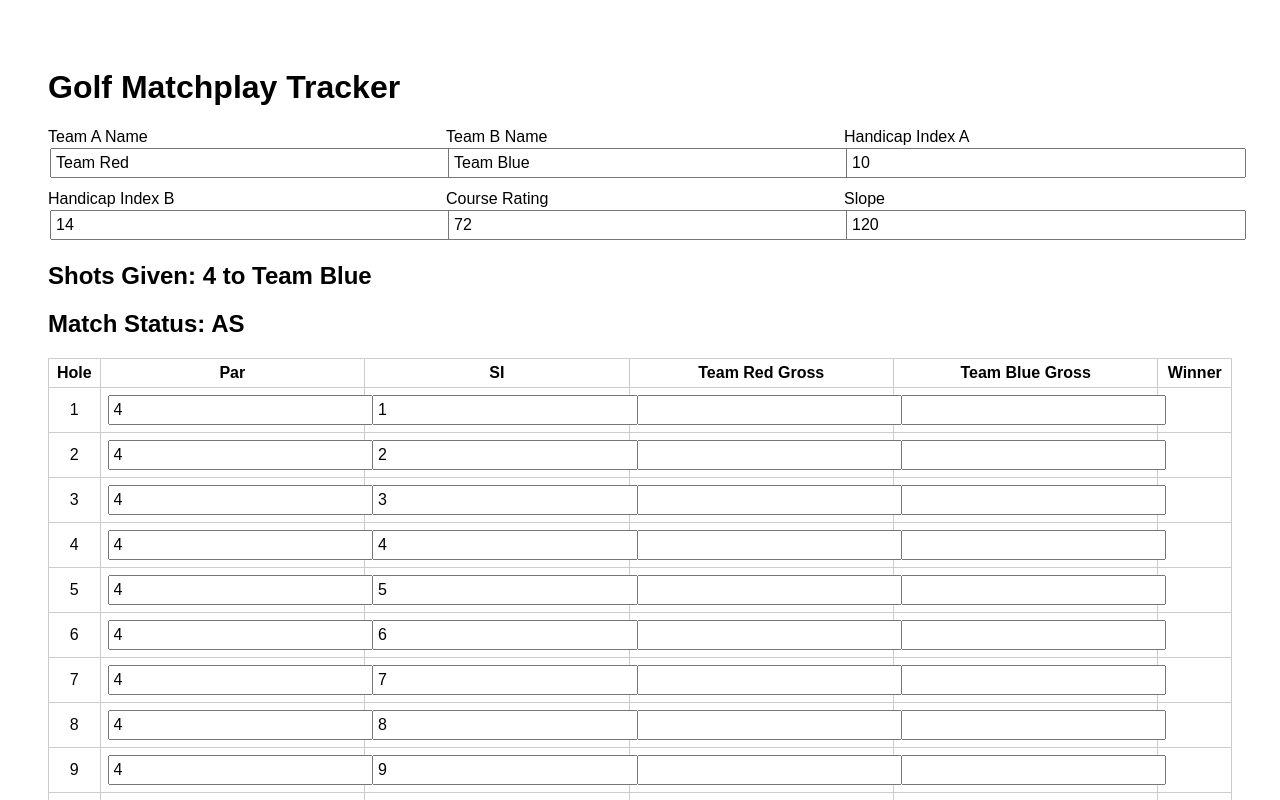
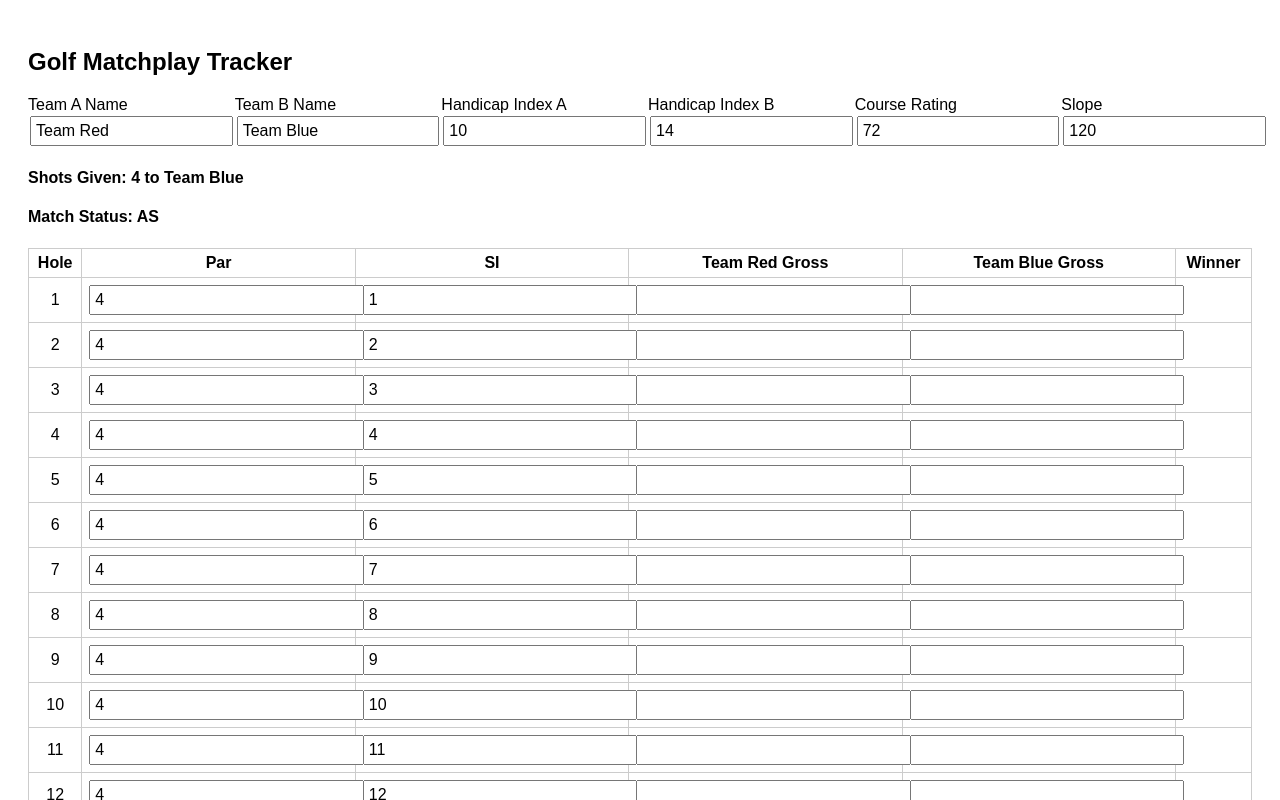
Before and after one commit to ciaranlk/GolfMatchTracker_manual, a React (Vite) app: page / in a window 1280 px wide. Shown: the top 800 px of the page. Built offline with nearby package versions, Linux system fonts and the light colour scheme.

Commit message:
Refactor App component for better state management

```diff
--- a/src/App.jsx
+++ b/src/App.jsx
@@ -1,100 +1,110 @@
 import React, { useState } from 'react';
 import './App.css';
 
-const defaultCourse = Array.from({ length: 18 }, (_, i) => ({
-  hole: i + 1,
-  par: 4,
-  si: i + 1
-}));
+function App() {
+  const initialHoles = Array.from({ length: 18 }, (_, i) => ({
+    hole: i + 1,
+    par: 4,
+    si: i + 1,
+    redGross: '',
+    blueGross: '',
+  }));
 
-export default function App() {
-  const [teamAName, setTeamAName] = useState("Team Red");
-  const [teamBName, setTeamBName] = useState("Team Blue");
-  const [handicapIndexA, setHandicapIndexA] = useState(10);
-  const [handicapIndexB, setHandicapIndexB] = useState(14);
+  const [teamA, setTeamA] = useState('Team Red');
+  const [teamB, setTeamB] = useState('Team Blue');
+  const [handicapA, setHandicapA] = useState(10);
+  const [handicapB, setHandicapB] = useState(14);
+  const [courseRating, setCourseRating] = useState(72);
   const [slope, setSlope] = useState(120);
-  const [rating, setRating] = useState(72);
-  const [course, setCourse] = useState(defaultCourse);
-  const [scores, setScores] = useState(Array(18).fill({ a: '', b: '' }));
-  const [winners, setWinners] = useState(Array(18).fill(null));
+  const [holes, setHoles] = useState(initialHoles);
 
-  const calcPlayingHandicap = (index) => Math.round((index * slope) / 113);
+  const diff = Math.abs(handicapA - handicapB);
+  const shotsGivenTo = handicapA < handicapB ? teamB : teamA;
 
-  const shotsA = calcPlayingHandicap(handicapIndexA);
-  const shotsB = calcPlayingHandicap(handicapIndexB);
-  const shotDiff = Math.abs(shotsA - shotsB);
-  const shotsGivenTo = shotsA > shotsB ? 'A' : 'B';
+  const sortedBySI = [...holes].sort((a, b) => a.si - b.si);
+  const holesToApplyShots = sortedBySI.slice(0, diff).map(h => h.hole);
 
-  const siHoles = [...course].sort((a, b) => a.si - b.si).slice(0, shotDiff).map(h => h.hole);
-
-  const getNetScore = (raw, hole, player) => {
-    if (raw === '') return null;
-    let net = parseInt(raw);
-    if (shotsGivenTo === 'A' && player === 'A' && siHoles.includes(hole)) net -= 1;
-    if (shotsGivenTo === 'B' && player === 'B' && siHoles.includes(hole)) net -= 1;
-    return net;
+  const getNetScore = (gross, shots) => {
+    const parsed = parseInt(gross);
+    return isNaN(parsed) ? null : parsed - shots;
   };
 
-  const updateScore = (i, player, value) => {
-    const newScores = [...scores];
-    newScores[i] = { ...newScores[i], [player]: value };
-    setScores(newScores);
+  const getHoleWinner = (hole) => {
+    const redGross = parseInt(hole.redGross);
+    const blueGross = parseInt(hole.blueGross);
+    if (isNaN(redGross) || isNaN(blueGross)) return '';
 
-    const netA = getNetScore(newScores[i].a, i + 1, 'A');
-    const netB = getNetScore(newScores[i].b, i + 1, 'B');
+    const redShots = shotsGivenTo === teamA && holesToApplyShots.includes(hole.hole) ? 1 : 0;
+    const blueShots = shotsGivenTo === teamB && holesToApplyShots.includes(hole.hole) ? 1 : 0;
 
-    if (netA == null || netB == null) {
-      setWinners(prev => {
-        const copy = [...prev];
-        copy[i] = null;
-        return copy;
-      });
-    } else if (netA < netB) {
-      setWinners(prev => {
-        const copy = [...prev];
-        copy[i] = 'A';
-        return copy;
-      });
-    } else if (netB < netA) {
-      setWinners(prev => {
-        const copy = [...prev];
-        copy[i] = 'B';
-        return copy;
-      });
-    } else {
-      setWinners(prev => {
-        const copy = [...prev];
-        copy[i] = 'Halved';
-        return copy;
-      });
-    }
+    const redNet = redGross - redShots;
+    const blueNet = blueGross - blueShots;
+
+    if (redNet < blueNet) return teamA;
+    if (blueNet < redNet) return teamB;
+    return 'Tie';
   };
 
-  const runningResult = () => {
-    let score = 0;
-    winners.forEach((w) => {
-      if (w === 'A') score += 1;
-      else if (w === 'B') score -= 1;
-    });
-    if (score === 0) return 'AS';
-    return score > 0 ? `${teamAName} ${score} Up` : `${teamBName} ${Math.abs(score)} Up`;
+  const getMatchStatus = () => {
+    let redWins = 0;
+    let blueWins = 0;
+    let holesPlayed = 0;
+
+    for (let hole of holes) {
+      const winner = getHoleWinner(hole);
+      if (winner === teamA) redWins++;
+      else if (winner === teamB) blueWins++;
+      holesPlayed++;
+
+      const remaining = 18 - holesPlayed;
+      if (redWins - blueWins > remaining) return `${teamA} ${redWins - blueWins} Up`;
+      if (blueWins - redWins > remaining) return `${teamB} ${blueWins - redWins} Up`;
+    }
+
+    if (redWins > blueWins) return `${teamA} ${redWins - blueWins} Up`;
+    if (blueWins > redWins) return `${teamB} ${blueWins - redWins} Up`;
+    return 'AS';
+  };
+
+  const handleHoleChange = (index, field, value) => {
+    const updated = [...holes];
+    updated[index][field] = value;
+    setHoles(updated);
   };
 
   return (
-    <div className="app">
-      <h1>Golf Matchplay Tracker</h1>
+    <div className="App">
+      <h2>Golf Matchplay Tracker</h2>
 
-      <div className="inputs">
-        <div><label>Team A Name</label><input value={teamAName} onChange={e => setTeamAName(e.target.value)} /></div>
-        <div><label>Team B Name</label><input value={teamBName} onChange={e => setTeamBName(e.target.value)} /></div>
-        <div><label>Handicap Index A</label><input type="number" value={handicapIndexA} onChange={e => setHandicapIndexA(+e.target.value)} /></div>
-        <div><label>Handicap Index B</label><input type="number" value={handicapIndexB} onChange={e => setHandicapIndexB(+e.target.value)} /></div>
-        <div><label>Course Rating</label><input type="number" value={rating} onChange={e => setRating(+e.target.value)} /></div>
-        <div><label>Slope</label><input type="number" value={slope} onChange={e => setSlope(+e.target.value)} /></div>
+      <div style={{ display: 'flex', gap: '1rem' }}>
+        <div>
+          <label>Team A Name</label><br />
+          <input value={teamA} onChange={e => setTeamA(e.target.value)} />
+        </div>
+        <div>
+          <label>Team B Name</label><br />
+          <input value={teamB} onChange={e => setTeamB(e.target.value)} />
+        </div>
+        <div>
+          <label>Handicap Index A</label><br />
+          <input type="number" value={handicapA} onChange={e => setHandicapA(+e.target.value)} />
+        </div>
+        <div>
+          <label>Handicap Index B</label><br />
+          <input type="number" value={handicapB} onChange={e => setHandicapB(+e.target.value)} />
+        </div>
+        <div>
+          <label>Course Rating</label><br />
+          <input type="number" value={courseRating} onChange={e => setCourseRating(+e.target.value)} />
+        </div>
+        <div>
+          <label>Slope</label><br />
+          <input type="number" value={slope} onChange={e => setSlope(+e.target.value)} />
+        </div>
       </div>
 
-      <h2>Shots Given: {shotDiff} to {shotsGivenTo === 'A' ? teamAName : teamBName}</h2>
-      <h2>Match Status: {runningResult()}</h2>
+      <h4>Shots Given: {diff} to {shotsGivenTo}</h4>
+      <h4>Match Status: {getMatchStatus()}</h4>
 
       <table>
         <thead>
@@ -102,32 +112,53 @@ export default function App() {
             <th>Hole</th>
             <th>Par</th>
             <th>SI</th>
-            <th>{teamAName} Gross</th>
-            <th>{teamBName} Gross</th>
+            <th>{teamA} Gross</th>
+            <th>{teamB} Gross</th>
             <th>Winner</th>
           </tr>
         </thead>
         <tbody>
-          {course.map((hole, i) => (
-            <tr key={i}>
-              <td>{hole.hole}</td>
-              <td><input type="number" value={hole.par} onChange={e => {
-                const newCourse = [...course];
-                newCourse[i].par = +e.target.value;
-                setCourse(newCourse);
-              }} /></td>
-              <td><input type="number" value={hole.si} onChange={e => {
-                const newCourse = [...course];
-                newCourse[i].si = +e.target.value;
-                setCourse(newCourse);
-              }} /></td>
-              <td><input type="number" value={scores[i].a} onChange={e => updateScore(i, 'a', e.target.value)} /></td>
-              <td><input type="number" value={scores[i].b} onChange={e => updateScore(i, 'b', e.target.value)} /></td>
-              <td>{winners[i] === 'A' ? teamAName : winners[i] === 'B' ? teamBName : winners[i]}</td>
-            </tr>
-          ))}
+          {holes.map((hole, index) => {
+            const winner = getHoleWinner(hole);
+            return (
+              <tr key={index}>
+                <td>{hole.hole}</td>
+                <td>
+                  <input
+                    type="number"
+                    value={hole.par}
+                    onChange={e => handleHoleChange(index, 'par', e.target.value)}
+                  />
+                </td>
+                <td>
+                  <input
+                    type="number"
+                    value={hole.si}
+                    onChange={e => handleHoleChange(index, 'si', e.target.value)}
+                  />
+                </td>
+                <td>
+                  <input
+                    type="number"
+                    value={hole.redGross}
+                    onChange={e => handleHoleChange(index, 'redGross', e.target.value)}
+                  />
+                </td>
+                <td>
+                  <input
+                    type="number"
+                    value={hole.blueGross}
+                    onChange={e => handleHoleChange(index, 'blueGross', e.target.value)}
+                  />
+                </td>
+                <td>{winner}</td>
+              </tr>
+            );
+          })}
         </tbody>
       </table>
     </div>
   );
 }
+
+export default App;
```
